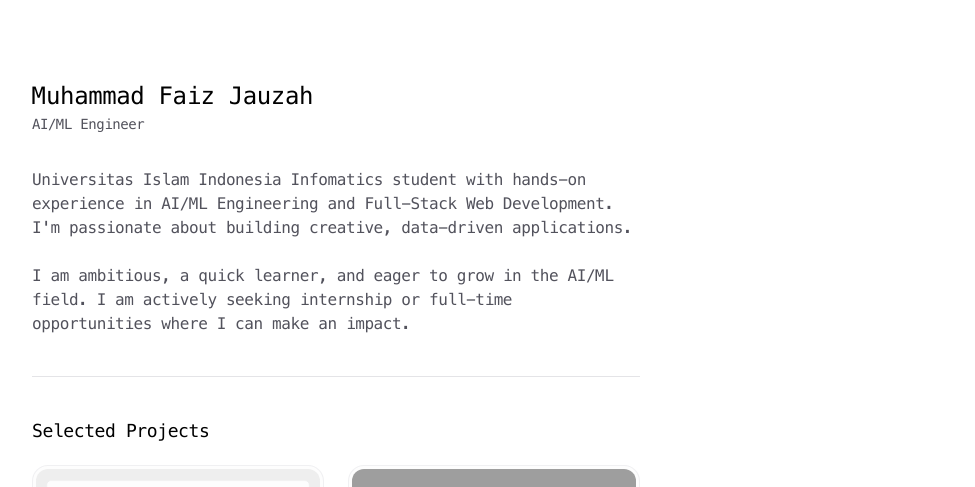
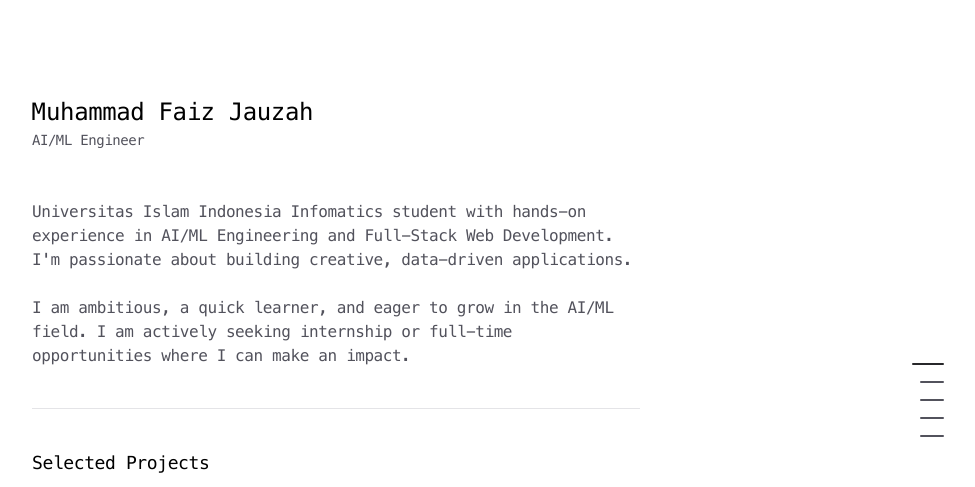
Before and after one commit to faizjauzah/personal-portofolio, a Next.js app: page / in a window 1280 px wide. Shown: the top 487 px of the page, without its empty margins (304-1279 px from the left). Built offline with nearby package versions, Linux system fonts and the light colour scheme; grey boxes are pictures that could not be loaded.

Commit message:
feat: add sidebar

```diff
--- a/app/header.tsx
+++ b/app/header.tsx
@@ -4,13 +4,19 @@
 
 export function Header() {
   return (
-    <header className="mb-8 flex items-center justify-between">
+    <header className="sticky top-0 z-10 mb-8 flex items-center justify-between bg-white py-4 dark:bg-zinc-950">
       <div>
-        <Link href="/" className="font-medium text-black dark:text-white text-xl sm:text-2xl">
+        <Link
+          href="/"
+          className="text-xl font-medium text-black sm:text-2xl dark:text-white"
+        >
           Muhammad Faiz Jauzah
         </Link>
         <div className="text-zinc-600 dark:text-zinc-500">
-          <TextLoop className="text-sm text-zinc-600 dark:text-zinc-500" interval={2}>
+          <TextLoop
+            className="text-sm text-zinc-600 dark:text-zinc-500"
+            interval={2}
+          >
             <span>AI/ML Engineer</span>
             <span>Web Developer</span>
           </TextLoop>
--- a/app/layout.tsx
+++ b/app/layout.tsx
@@ -4,6 +4,7 @@
 import { Header } from './header'
 import { Footer } from './footer'
 import { ThemeProvider } from 'next-themes'
+import { Sidebar } from '@/components/ui/sidebar'
 
 export const viewport: Viewport = {
   width: 'device-width',
@@ -46,6 +47,7 @@
               {children}
               <Footer />
             </div>
+            <Sidebar />
           </div>
         </ThemeProvider>
       </body>
--- a/app/page.tsx
+++ b/app/page.tsx
@@ -132,6 +132,7 @@
       animate="visible"
     >
       <motion.section
+        id="about"
         variants={VARIANTS_SECTION}
         transition={TRANSITION_SECTION}
       >
@@ -165,6 +166,7 @@
       </motion.section>
 
       <motion.section
+        id="projects"
         variants={VARIANTS_SECTION}
         transition={TRANSITION_SECTION}
       >
@@ -200,6 +202,7 @@
       </motion.section>
 
       <motion.section
+        id="experience"
         variants={VARIANTS_SECTION}
         transition={TRANSITION_SECTION}
       >
@@ -240,6 +243,7 @@
       </motion.section>
 
       <motion.section
+        id="blog"
         variants={VARIANTS_SECTION}
         transition={TRANSITION_SECTION}
       >
@@ -278,6 +282,7 @@
       </motion.section>
 
       <motion.section
+        id="connect"
         variants={VARIANTS_SECTION}
         transition={TRANSITION_SECTION}
       >
--- /dev/null
+++ b/components/ui/sidebar.tsx
@@ -0,0 +1,72 @@
+'use client'
+import { motion } from 'motion/react'
+import Link from 'next/link'
+import { useEffect, useState } from 'react'
+
+const navigationItems = [
+  { name: 'About', href: '#about' },
+  { name: 'Projects', href: '#projects' },
+  { name: 'Experience', href: '#experience' },
+  { name: 'Blog', href: '#blog' },
+  { name: 'Connect', href: '#connect' },
+]
+
+export function Sidebar() {
+  const [activeSection, setActiveSection] = useState<string>('about')
+
+  useEffect(() => {
+    const observer = new IntersectionObserver(
+      (entries) => {
+        entries.forEach((entry) => {
+          if (entry.isIntersecting) {
+            setActiveSection(entry.target.id)
+          }
+        })
+      },
+      {
+        rootMargin: '-50% 0px -50% 0px', // Triggers when section is in middle of viewport
+      },
+    )
+
+    // Observe all sections
+    document.querySelectorAll('section').forEach((section) => {
+      observer.observe(section)
+    })
+
+    return () => {
+      observer.disconnect()
+    }
+  }, [])
+
+  return (
+    <nav className="fixed top-1/2 right-6 hidden -translate-y-1/2 transform space-y-2 md:block lg:right-8">
+      <div className="flex flex-col items-end space-y-4">
+        {navigationItems.map((item) => {
+          const isActive = activeSection === item.href.slice(1)
+          return (
+            <Link
+              key={item.name}
+              href={item.href}
+              className="group relative flex items-center"
+              onClick={(e) => {
+                e.preventDefault()
+                document.querySelector(item.href)?.scrollIntoView({
+                  behavior: 'smooth',
+                })
+              }}
+            >
+              <span className="absolute right-0 mr-8 text-sm opacity-0 transition-opacity duration-200 group-hover:opacity-100 dark:text-zinc-400">
+                {item.name}
+              </span>
+              <motion.div
+                className={`h-[2px] w-6 rounded-full bg-zinc-600 transition-all duration-200 group-hover:w-8 group-hover:bg-zinc-800 dark:bg-zinc-400 dark:group-hover:bg-zinc-200 ${
+                  isActive ? 'w-8 bg-zinc-800 dark:bg-zinc-200' : ''
+                }`}
+              />
+            </Link>
+          )
+        })}
+      </div>
+    </nav>
+  )
+}
```
